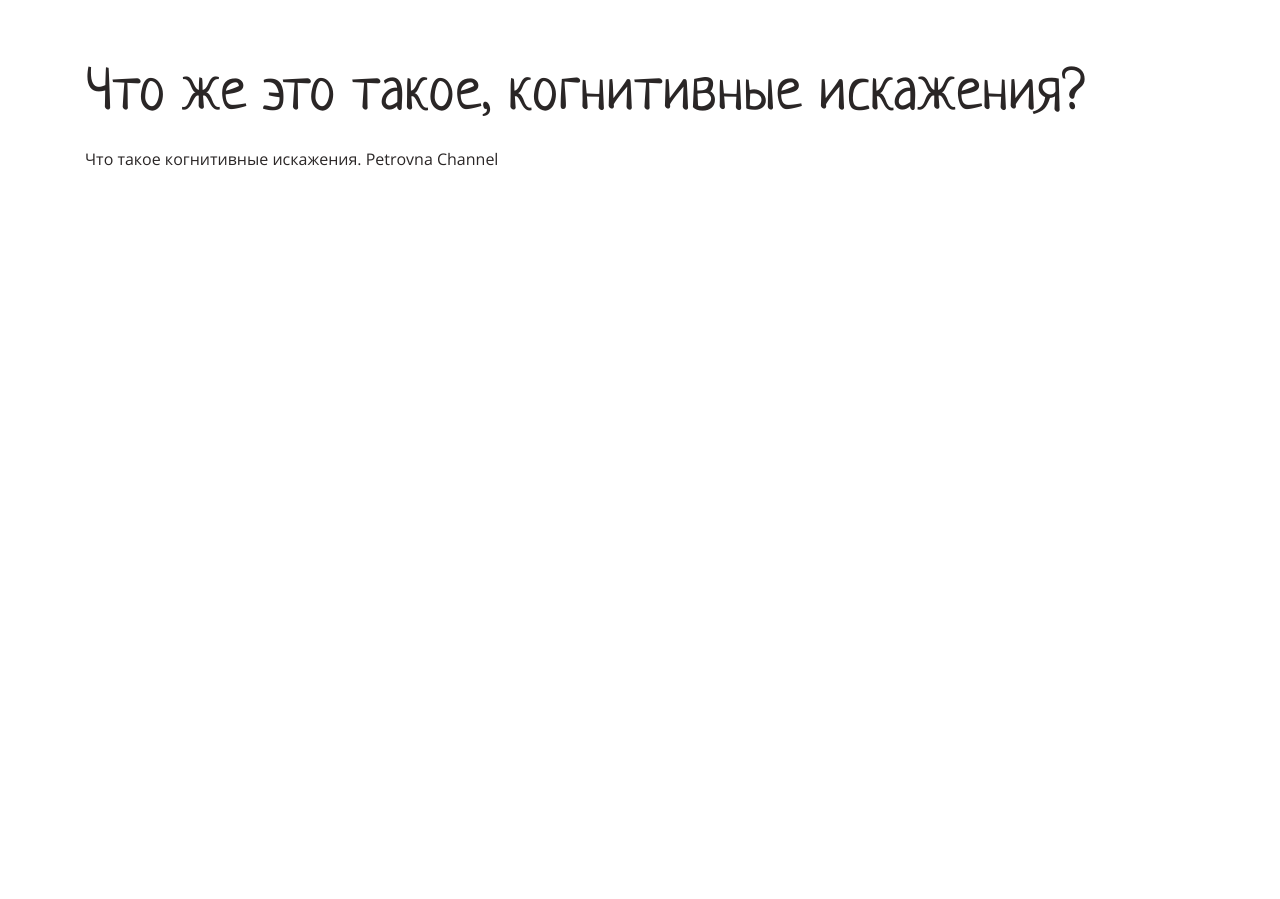
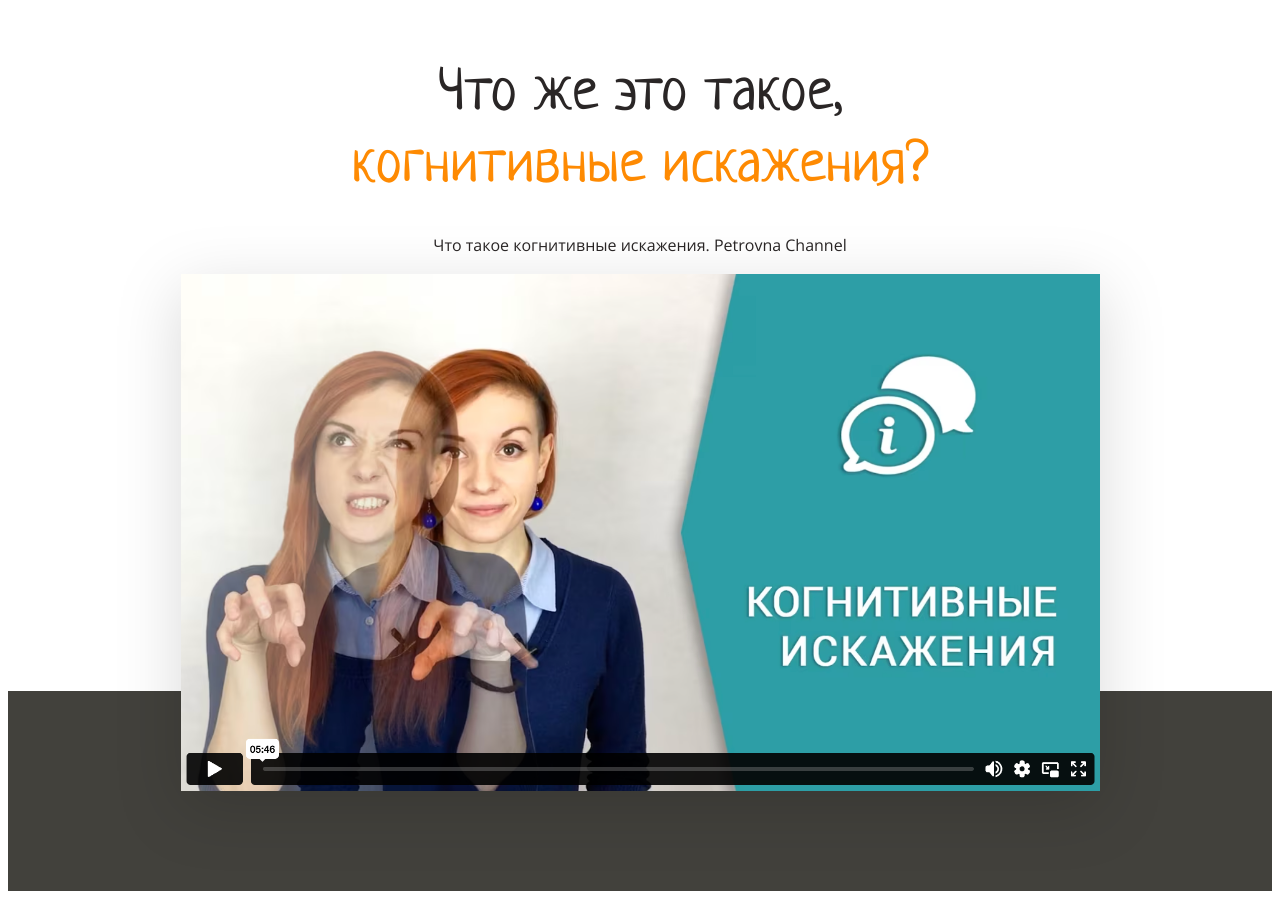
Before and after one commit to OksanaKulakova/layout-designer-project-58, a website: page src/index.html in a window 1280 px wide. Shown: the part 980-1879 px from the top of the page. Before the commit the page ends 1276 px from the top, so only its background shows below. Drawn offline with Linux system fonts and the light colour scheme.

Commit message:
Добавила секцию preview-image

```diff
--- a/src/index.html
+++ b/src/index.html
@@ -45,7 +45,7 @@
                 нейтрализовать.
               </p>
               <br />
-              <a class="link">подробнее</a>
+              <a class="link" href="#preview-image">подробнее</a>
             </div>
           </div>
         </div>
@@ -53,11 +53,21 @@
     </header>
 
     <main>
-      <section>
+      <section id="preview-image">
         <div class="content">
-          <h2>Что же это такое, когнитивные искажения?</h2>
+          <h2>
+            Что же это такое, <br />
+            <span class="text-primary">когнитивные искажения?</span>
+          </h2>
           <p>Что такое когнитивные искажения. Petrovna Channel</p>
+          <a href="" _blank>
+            <img src="images/preview.png" alt="Видео" />
+          </a>
         </div>
+      </section>
+
+      <section class="bg--dark">
+        <div class="content"></div>
       </section>
     </main>
     <footer></footer>
--- a/src/styles/style.css
+++ b/src/styles/style.css
@@ -96,6 +96,11 @@ h3 {
   color: var(--color-white);
 }
 
+.bg--dark {
+  background-color: var(--color-primary-dark);
+  color: var(--color-white);
+}
+
 .text-primary {
   color: var(--color-primary);
 }
@@ -134,3 +139,29 @@ h3 {
 .break-inside {
   break-inside: avoid;
 }
+
+#preview-image {
+  text-align: center;
+}
+
+#preview-image h2 {
+  margin-bottom: 30px;
+}
+
+#preview-image a {
+  position: relative;
+  display: block;
+  width: 919px;
+  height: 317px;
+  margin: auto;
+}
+
+#preview-image img {
+  position: absolute;
+  top: 0;
+  left: 0;
+  right: 0;
+  width: 919px;
+  height: 517px;
+  filter: drop-shadow(0 16px 32px rgba(0 0 0 / 15%));
+}
```
